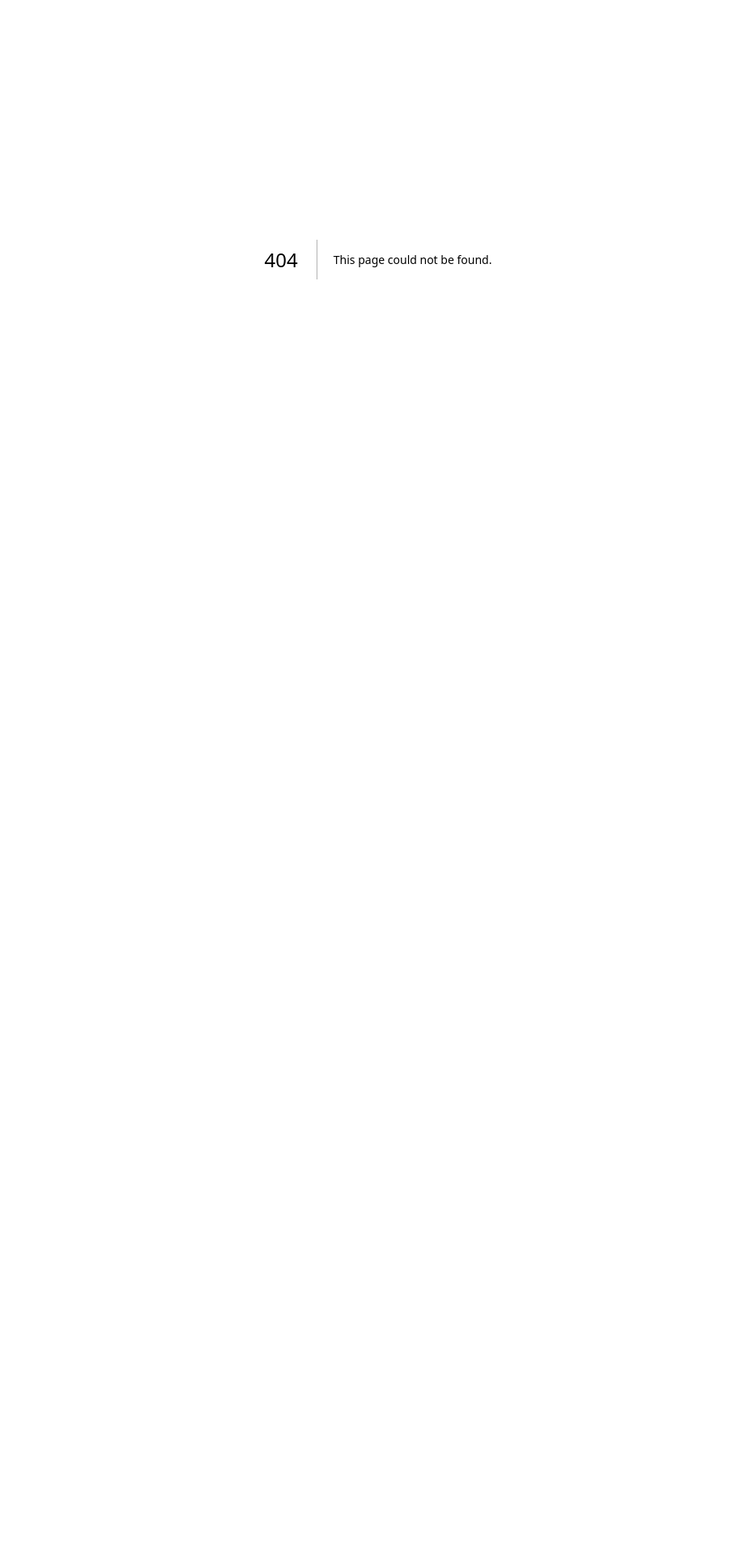
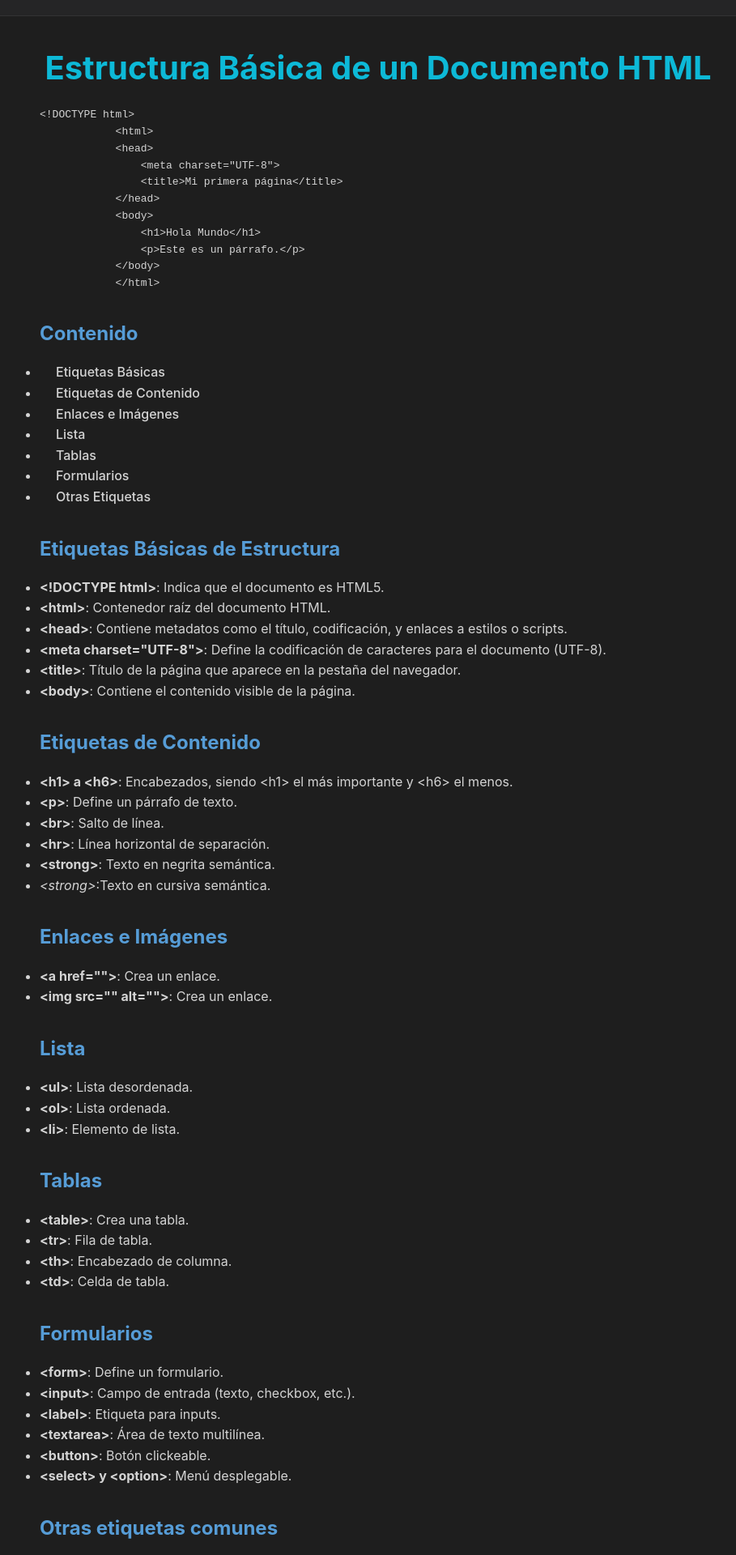
Before and after one commit to DdEze/SyntaxSphere, a Next.js app: page /html-css/html in a window 1280 px wide. Before the commit this address had no page. Shown: the part 80-2000 px from the top of the page at 81% size, without its empty margins (173-1082 px from the left). Before the commit the page ends 800 px from the top, so only its background shows below. Built offline with nearby package versions, Linux system fonts and the light colour scheme.

Commit message:
Se agrego la pantalla 'html'

```diff
--- /dev/null
+++ b/app/html-css/html/page.js
@@ -0,0 +1,105 @@
+'use client';
+
+import Layout from '@/components/Layout';
+import Link from 'next/link';
+import '../../../styles/global.css'
+
+export default function HtmlPage() {
+  return (
+    <Layout>
+      <h1>Estructura Básica de un Documento HTML</h1>
+
+      <pre>
+        {`<!DOCTYPE html>
+            <html>
+            <head>
+                <meta charset="UTF-8">
+                <title>Mi primera página</title>
+            </head>
+            <body>
+                <h1>Hola Mundo</h1>
+                <p>Este es un párrafo.</p>
+            </body>
+            </html>`}
+      </pre>
+
+        <nav>
+            <h2>Contenido</h2>
+            <ul >
+                <li><a href="#basicas">Etiquetas Básicas</a></li>
+                <li><a href="#contenido">Etiquetas de Contenido</a></li>
+                <li><a href="#enlaces">Enlaces e Imágenes</a></li>
+                <li><a href="#listas">Lista</a></li>
+                <li><a href="#tablas">Tablas</a></li>
+                <li><a href="#formularios">Formularios</a></li>
+                <li><a href="#otras">Otras Etiquetas</a></li>
+            </ul>
+        </nav>
+
+      <h2 id="basicas">Etiquetas Básicas de Estructura</h2>
+      <ul>
+        <li><strong>&lt;!DOCTYPE html&gt;</strong>: Indica que el documento es HTML5.</li>
+        <li><strong>&lt;html&gt;</strong>: Contenedor raíz del documento HTML.</li>
+        <li><strong>&lt;head&gt;</strong>: Contiene metadatos como el título, codificación, y enlaces a estilos o scripts.</li>
+        <li><strong>&lt;meta charset="UTF-8"&gt;</strong>: Define la codificación de caracteres para el documento (UTF-8).</li>
+        <li><strong>&lt;title&gt;</strong>: Título de la página que aparece en la pestaña del navegador.</li>
+        <li><strong>&lt;body&gt;</strong>: Contiene el contenido visible de la página.</li>
+      </ul>
+
+      <h2 id="contenido">Etiquetas de Contenido</h2>
+      <ul>
+        <li><strong>&lt;h1&gt; a &lt;h6&gt;</strong>: Encabezados, siendo &lt;h1&gt; el más importante y &lt;h6&gt; el menos.</li>
+        <li><strong>&lt;p&gt;</strong>: Define un párrafo de texto.</li>
+        <li><strong>&lt;br&gt;</strong>: Salto de línea.</li>
+        <li><strong>&lt;hr&gt;</strong>: Línea horizontal de separación.</li>
+        <li><strong>&lt;strong&gt;</strong>: Texto en negrita semántica.</li>
+        <li><em>&lt;strong&gt;</em>:Texto en cursiva semántica.</li>
+      </ul>
+
+      <h2 id="enlaces">Enlaces e Imágenes</h2>
+      <ul>
+        <li><strong>&lt;a href=""&gt;</strong>: Crea un enlace.</li>
+        <li><strong>&lt;img src="" alt=""&gt;</strong>: Crea un enlace.</li>
+      </ul>
+
+      <h2 id="listas">Lista</h2>
+      <ul>
+        <li><strong>&lt;ul&gt;</strong>: Lista desordenada.</li>
+        <li><strong>&lt;ol&gt;</strong>: Lista ordenada.</li>
+        <li><strong>&lt;li&gt;</strong>: Elemento de lista.</li>
+      </ul>
+
+      <h2 id="tablas">Tablas</h2>
+      <ul>
+        <li><strong>&lt;table&gt;</strong>: Crea una tabla.</li>
+        <li><strong>&lt;tr&gt;</strong>: Fila de tabla.</li>
+        <li><strong>&lt;th&gt;</strong>: Encabezado de columna.</li>
+        <li><strong>&lt;td&gt;</strong>: Celda de tabla.</li>
+      </ul>
+
+      <h2 id="formularios">Formularios</h2>
+      <ul>
+        <li><strong>&lt;form&gt;</strong>: Define un formulario.</li>
+        <li><strong>&lt;input&gt;</strong>: Campo de entrada (texto, checkbox, etc.).</li>
+        <li><strong>&lt;label&gt;</strong>: Etiqueta para inputs.</li>
+        <li><strong>&lt;textarea&gt;</strong>: Área de texto multilínea.</li>
+        <li><strong>&lt;button&gt;</strong>: Botón clickeable.</li>
+        <li><strong>&lt;select&gt; y &lt;option&gt;</strong>: Menú desplegable.</li>
+      </ul>
+      <h2 id="otras">Otras etiquetas comunes</h2>
+      <ul>
+        <li><strong>&lt;div&gt;</strong>: Contenedor genérico para contenido.</li>
+        <li><strong>&lt;span&gt;</strong>: Contenedor en línea para aplicar estilos.</li>
+        <li><strong>&lt;meta&gt;</strong>: Define metadatos.</li>
+        <li><strong>&lt;link&gt;</strong>: Enlace a hojas de estilo u otros recursos.</li>
+        <li><strong>&lt;script&gt;</strong>: Inserta código JavaScript.</li>
+      </ul>
+
+      <p>En las siguientes secciones, veremos en más detalle cómo se usan estas etiquetas en conjunto y cómo se combinan con CSS para diseñar páginas web.</p>
+
+      <Link href="/html-css/css">
+        <p style={{ color: 'blue', textDecoration: 'underline' }}>Ir a la sección de CSS</p>
+      </Link>
+    </Layout>
+  );
+}
--- a/styles/global.css
+++ b/styles/global.css
@@ -135,7 +135,7 @@ footer p:not(:last-child) {
   margin-bottom: 0.5rem;
 }
 
-ul {
+.mi-lista li{
   display: grid;
   grid-template-columns: repeat(auto-fit, minmax(150px, 1fr));
   gap: 1rem;
@@ -143,7 +143,7 @@ ul {
   padding: 0;
 }
 
-ul li {
+.item-lista  ul li {
   background-color: #252526;
   border: 1px solid var(--border-color);
   border-radius: 8px;
@@ -152,12 +152,12 @@ ul li {
   transition: background-color 0.3s, transform 0.2s;
 }
 
-ul li:hover {
+.item-lista  ul li:hover {
   background-color: #2f2f2f;
   transform: translateY(-3px);
 }
 
-ul li a {
+.item-lista ul li a {
   color: var(--text-color);
   text-decoration: none;
   font-weight: 600;
@@ -165,7 +165,7 @@ ul li a {
   display: block;
 }
 
-ul li a:hover {
+.item-lista  ul li a:hover {
   color: var(--primary-color);
 }
 
```
